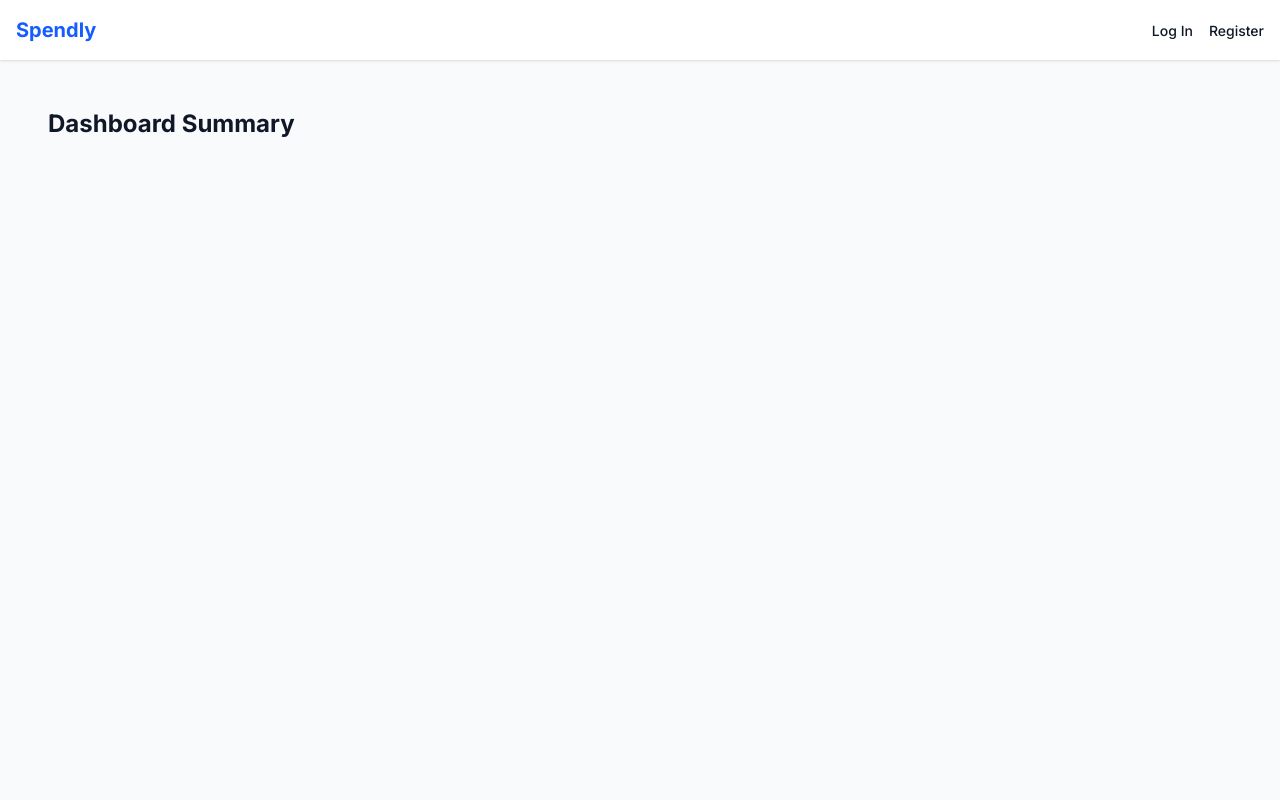
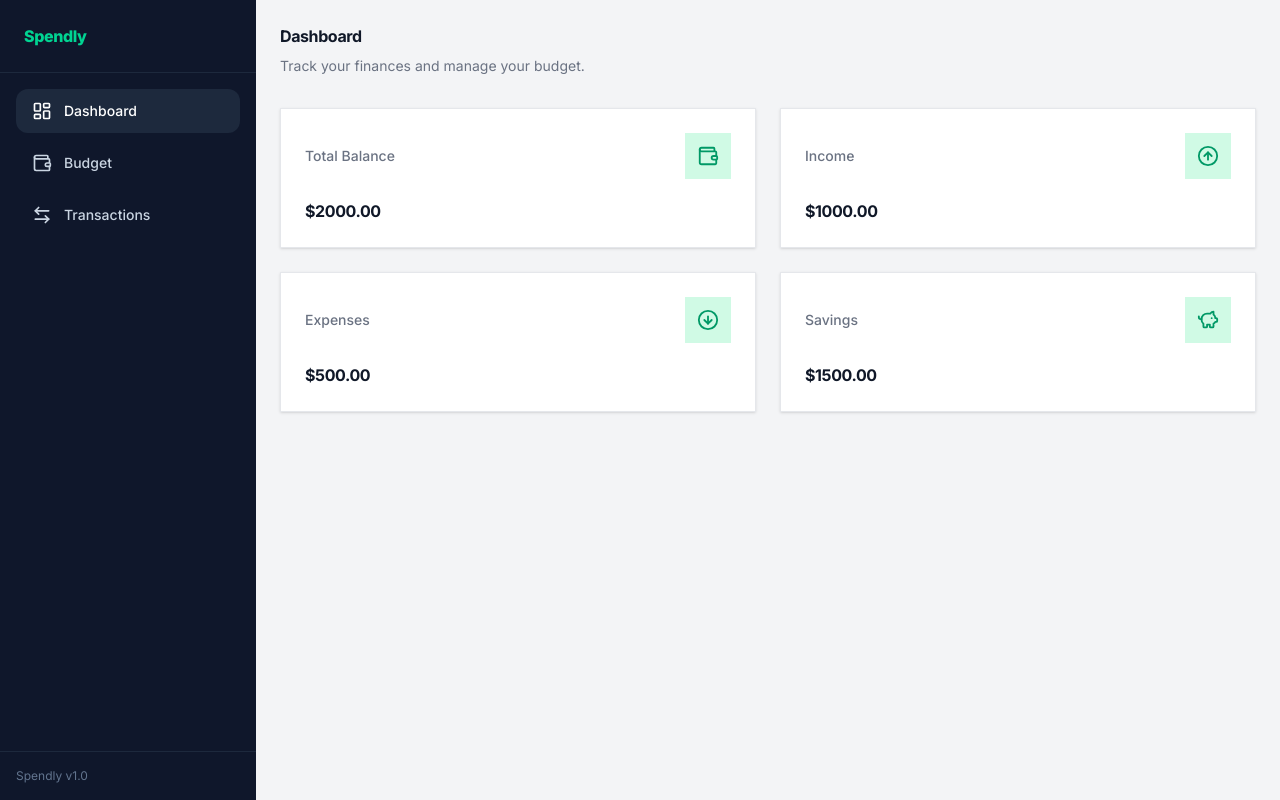
Before and after one commit to davidbte06/spendly-project23, a Next.js app: page /dashboard in a window 1280 px wide. Built offline with nearby package versions, Linux system fonts and the light colour scheme; no server answers.

Commit message:
Designed Layout for register, login and dashboard pages.

```diff
--- /dev/null
+++ b/app/(auth)/layout.tsx
@@ -0,0 +1,44 @@
+import Link from "next/link";
+
+export default function AuthLayout({
+  children,
+}: {
+  children: React.ReactNode;
+}) {
+  return (
+    <div className="min-h-screen bg-gray-50">
+
+      {/* Navbar */}
+      <nav className="border-b border-gray-200 bg-white px-6 py-4">
+        <div className="flex items-center justify-between">
+
+          <Link
+            href="/"
+            className="text-2xl font-extrabold tracking-tight text-emerald-600"
+          >
+            Spendly
+          </Link>
+
+          <div className="flex items-center gap-4">
+            <Link
+              href="/login"
+              className="text-sm font-medium hover:text-emerald-600"
+            >
+              Log In
+            </Link>
+
+            <Link
+              href="/register"
+              className="rounded-lg bg-emerald-500 px-4 py-2 text-sm font-medium text-white hover:bg-emerald-600"
+            >
+              Register
+            </Link>
+          </div>
+        </div>
+      </nav>
+
+      {/* Page Content */}
+      <main>{children}</main>
+    </div>
+  );
+}
--- a/app/(auth)/login/page.tsx
+++ b/app/(auth)/login/page.tsx
@@ -31,50 +31,76 @@ export default function LoginPage() {
     };
 
     return (
-        <div className="flex min-h-screen items-center justify-center bg-gray-100">
-            <div className="w-full max-w-md rounded-lg bg-white p-8 shadow-md">
-                <h1 className="mb-6 text-center text-2xl font-bold text-gray-900">
-                    Log In to Spendly
-                </h1>
+        <div className="flex min-h-screen items-center justify-center bg-gray-50 px-4">
+            <div className="w-full max-w-md rounded-2xl bg-white p-8 shadow-sm border border-gray-200">
 
+                {/* Logo / Title */}
+                <div className="mb-8 text-center">
+                    <h1 className="text-3xl font-extrabold tracking-tight text-emerald-600">
+                        Spendly
+                    </h1>
+
+                    <p className="mt-2 text-sm text-gray-500">
+                        Welcome back! Log in to continue.
+                    </p>
+                </div>
+
+                {/* Error Message */}
                 {error && (
-                    <p className="mb-4 rounded bg-red-100 p-2 text-center text-sm text-red-600">
+                    <p className="mb-4 rounded-lg bg-red-100 px-4 py-3 text-center text-sm text-red-600">
                         {error}
                     </p>
                 )}
 
-                <form onSubmit={handleSubmit} className="space-y-4">
+                {/* Form */}
+                <form onSubmit={handleSubmit} className="space-y-5">
+
+                    {/* Email */}
                     <div>
-                        <label className="mb-1 block text-sm font-medium text-gray-700">Email</label>
+                        <label className="mb-2 block text-sm font-medium text-gray-700">
+                            Email
+                        </label>
+
                         <input
                             type="email"
                             name="email"
                             required
-                            className="w-full rounded-md border border-gray-300 p-2 text-gray-900 focus:border-blue-500"
+                            placeholder="you@example.com"
+                            className="w-full rounded-xl border border-gray-300 px-4 py-3 text-gray-900 outline-none transition focus:border-emerald-500 focus:ring-2 focus:ring-emerald-100"
                         />
                     </div>
 
+                    {/* Password */}
                     <div>
-                        <label className="mb-1 block text-sm font-medium text-gray-700">Password</label>
+                        <label className="mb-2 block text-sm font-medium text-gray-700">
+                            Password
+                        </label>
+
                         <input
                             type="password"
                             name="password"
                             required
-                            className="w-full rounded-md border border-gray-300 p-2 text-gray-900 focus:border-blue-500"
+                            placeholder="Enter your password"
+                            className="w-full rounded-xl border border-gray-300 px-4 py-3 text-gray-900 outline-none transition focus:border-emerald-500 focus:ring-2 focus:ring-emerald-100"
                         />
                     </div>
 
+                    {/* Login Button */}
                     <button
                         type="submit"
-                        className="w-full rounded-md bg-blue-600 py-2 px-4 text-white hover:bg-blue-700"
+                        className="w-full rounded-xl bg-emerald-500 py-3 font-medium text-white transition hover:bg-emerald-600"
                     >
                         Log In
                     </button>
                 </form>
 
-                <p className="mt-4 text-center text-sm text-gray-600">
+                {/* Register Link */}
+                <p className="mt-6 text-center text-sm text-gray-600">
                     Don&apos;t have an account?{" "}
-                    <Link href="/register" className="text-blue-600 hover:underline">
+                    <Link
+                        href="/register"
+                        className="font-medium text-emerald-600 hover:text-emerald-700"
+                    >
                         Register
                     </Link>
                 </p>
--- a/app/(auth)/register/page.tsx
+++ b/app/(auth)/register/page.tsx
@@ -3,58 +3,84 @@ import Link from "next/link";
 
 export default function RegisterPage() {
     return (
-        <div className="flex min-h-screen items-center justify-center bg-gray-100">
-            <div className="w-full max-w-md rounded-lg bg-white p-8 shadow-md">
-                <h1 className="mb-6 text-center text-2xl font-bold text-gray-900">
-                    Create an Account
-                </h1>
+        <div className="flex min-h-screen items-center justify-center bg-gray-50 px-4">
+            <div className="w-full max-w-md rounded-2xl border border-gray-200 bg-white p-8 shadow-sm">
 
-                {/* The form triggers the server action 'registerUser' */}
-                <form action={registerUser} className="space-y-4">
+                {/* Logo / Header */}
+                <div className="mb-8 text-center">
+                    <h1 className="text-3xl font-extrabold tracking-tight text-emerald-600">
+                        Spendly
+                    </h1>
+
+                    <p className="mt-2 text-sm text-gray-500">
+                        Create your account and start tracking your finances.
+                    </p>
+                </div>
+
+                {/* Register Form */}
+                <form action={registerUser} className="space-y-5">
+
+                    {/* Name */}
                     <div>
-                        <label className="mb-1 block text-sm font-medium text-gray-700">Name</label>
+                        <label className="mb-2 block text-sm font-medium text-gray-700">
+                            Name
+                        </label>
+
                         <input
                             type="text"
                             name="name"
                             required
-                            className="w-full rounded-md border border-gray-300 p-2 text-gray-900 focus:border-blue-500 focus:ring-blue-500"
                             placeholder="John Doe"
+                            className="w-full rounded-xl border border-gray-300 px-4 py-3 text-gray-900 outline-none transition focus:border-emerald-500 focus:ring-2 focus:ring-emerald-100"
                         />
                     </div>
 
+                    {/* Email */}
                     <div>
-                        <label className="mb-1 block text-sm font-medium text-gray-700">Email Address</label>
+                        <label className="mb-2 block text-sm font-medium text-gray-700">
+                            Email Address
+                        </label>
+
                         <input
                             type="email"
                             name="email"
                             required
-                            className="w-full rounded-md border border-gray-300 p-2 text-gray-900 focus:border-blue-500 focus:ring-blue-500"
                             placeholder="john@example.com"
+                            className="w-full rounded-xl border border-gray-300 px-4 py-3 text-gray-900 outline-none transition focus:border-emerald-500 focus:ring-2 focus:ring-emerald-100"
                         />
                     </div>
 
+                    {/* Password */}
                     <div>
-                        <label className="mb-1 block text-sm font-medium text-gray-700">Password</label>
+                        <label className="mb-2 block text-sm font-medium text-gray-700">
+                            Password
+                        </label>
+
                         <input
                             type="password"
                             name="password"
                             required
-                            className="w-full rounded-md border border-gray-300 p-2 text-gray-900 focus:border-blue-500 focus:ring-blue-500"
-                            placeholder="••••••••"
+                            placeholder="Enter your password"
+                            className="w-full rounded-xl border border-gray-300 px-4 py-3 text-gray-900 outline-none transition focus:border-emerald-500 focus:ring-2 focus:ring-emerald-100"
                         />
                     </div>
 
+                    {/* Submit Button */}
                     <button
                         type="submit"
-                        className="w-full rounded-md bg-blue-600 py-2 px-4 text-white hover:bg-blue-700 transition-colors"
+                        className="w-full rounded-xl bg-emerald-500 py-3 font-medium text-white transition hover:bg-emerald-600"
                     >
-                        Register
+                        Create Account
                     </button>
                 </form>
 
-                <p className="mt-4 text-center text-sm text-gray-600">
+                {/* Login Link */}
+                <p className="mt-6 text-center text-sm text-gray-600">
                     Already have an account?{" "}
-                    <Link href="/login" className="text-blue-600 hover:underline">
+                    <Link
+                        href="/login"
+                        className="font-medium text-emerald-600 hover:text-emerald-700"
+                    >
                         Log in here
                     </Link>
                 </p>
--- /dev/null
+++ b/app/dashboard/layout.tsx
@@ -0,0 +1,17 @@
+import Sidebar from "@/components/layout/sidebar";
+
+export default function DashboardLayout({
+  children,
+}: {
+  children: React.ReactNode;
+}) {
+  return (
+    <div className="flex bg-gray-100">
+      <Sidebar />
+
+      <main className="flex-1 p-6">
+        {children}
+      </main>
+    </div>
+  );
+}
--- a/app/dashboard/page.tsx
+++ b/app/dashboard/page.tsx
@@ -1,7 +1,34 @@
+import DashboardHeader from "@/components/dashboard/DashboardHeader";
+import SummaryCard from "@/components/dashboard/SummaryCard";
+import { Wallet, ArrowDownCircle, ArrowUpCircle, PiggyBank, } from "lucide-react";
+
 export default function DashboardPage() {
     return (
-        <div className="p-8">
-            <h1 className="text-2xl font-bold">Dashboard Summary</h1>
+        <div>
+            <DashboardHeader />
+
+            <div className="grid grid-cols-1 gap-6 md:grid-cols-2 x1:grid-cols-4">
+                <SummaryCard
+                    title="Total Balance"
+                    amount="$2000.00"
+                    icon={Wallet}
+                />
+                <SummaryCard
+                    title="Income"
+                    amount="$1000.00"
+                    icon={ArrowUpCircle}
+                />
+                <SummaryCard
+                    title="Expenses"
+                    amount="$500.00"
+                    icon={ArrowDownCircle}
+                />
+                <SummaryCard
+                    title="Savings"
+                    amount="$1500.00"
+                    icon={PiggyBank}
+                />
+            </div>
         </div>
     );
 }
--- a/app/layout.tsx
+++ b/app/layout.tsx
@@ -1,68 +1,25 @@
 import type { Metadata } from "next";
 import { Inter } from "next/font/google";
 import "./globals.css";
-import Link from "next/link";
-import { auth, signOut } from "../auth";
 
-const inter = Inter({ subsets: ["latin"] });
+const inter = Inter({
+  subsets: ["latin"],
+});
 
 export const metadata: Metadata = {
   title: "Spendly",
   description: "Personal finance tracker",
 };
 
-export default async function RootLayout({
+export default function RootLayout({
   children,
-}: Readonly<{
+  }: {
     children: React.ReactNode;
-}>) {
-  // verify if user is authenticated on every page load
-  const session = await auth();
-
+  }) {
     return (
       <html lang="en">
         <body className={`${inter.className} bg-gray-50 text-gray-900`}>
-        {/* Navigation */}
-        <nav className="bg-white shadow-sm p-4 flex justify-between items-center">
-          <Link href="/" className="font-bold text-xl text-blue-600">
-            Spendly
-          </Link>
-
-          <div>
-            {session ? (
-              <div className="flex items-center gap-4">
-                <span className="text-sm text-gray-600">
-                  Hello, {session.user?.name || "User"}
-                </span>
-                {/* Log Out button (Server Action) */}
-                <form
-                  action={async () => {
-                    "use server";
-                    await signOut({ redirectTo: "/login" });
-                  }}
-                >
-                  <button type="submit" className="text-sm font-medium text-red-600 hover:underline">
-                    Log Out
-                  </button>
-                </form>
-              </div>
-            ) : (
-              <div className="space-x-4">
-                <Link href="/login" className="text-sm font-medium hover:text-blue-600">
-                  Log In
-                </Link>
-                <Link href="/register" className="text-sm font-medium hover:text-blue-600">
-                  Register
-                </Link>
-              </div>
-            )}
-          </div>
-        </nav>
-
-        {/* Page Content */}
-        <main className="max-w-7xl mx-auto p-4">
           {children}
-        </main>
         </body>
       </html>
     );
--- /dev/null
+++ b/components/dashboard/DashboardHeader.tsx
@@ -0,0 +1,14 @@
+export default function DashboardHeader() {
+    return (
+        <div className="mb-8 flex items-center justify-between">
+            <div>
+                <h1 className="text-3x1 font-bold tracking-tight text-gray-900">
+                    Dashboard
+                </h1>
+                <p className="mt-2 text-sm text-gray-500">
+                    Track your finances and manage your budget.
+                </p>
+            </div>
+        </div>
+    )
+}
--- /dev/null
+++ b/components/dashboard/SummaryCard.tsx
@@ -0,0 +1,30 @@
+import { LucideIcon } from "lucide-react";
+
+type SummaryCardProps = {
+    title: string;
+    amount: string;
+    icon: LucideIcon;
+}
+
+export default function SummaryCard({title, amount, icon:Icon,}: SummaryCardProps) {
+    return (
+        <div className="rounded-2x1 border border-gray-200 bg-white p-6 shadow-sm">
+            <div className="flex items-center justify-between">
+                <p className="text-sm font-medium text-gray-500">
+                    {title}
+                </p>
+
+                <div className="rounded-x1 bg-emerald-100 p-3 text-emerald-600">
+                    <Icon size={22}/>
+                </div>
+
+            </div>
+
+            <div className="mt-5">
+                <h2 className="text-3x1 font-bold tracking-tight text-gray-900">
+                    {amount}
+                </h2>
+            </div>
+        </div>
+    )
+}
--- /dev/null
+++ b/components/layout/sidebar.tsx
@@ -0,0 +1,49 @@
+import Link from "next/link";
+import{
+    LayoutDashboard,
+    Wallet,
+    ArrowLeftRight
+} from "lucide-react";
+
+export default function Sidebar() {
+    return (
+        <aside className="flex min-h-screen w-64 flex-col bg-slate-900 text-white">
+            <div className="border-b border-slate-800 px-6 py-6">
+                <h1 className="text-2x1 font-extrabold tracking-tight text-emerald-400">
+                    Spendly
+                </h1>
+            </div>
+            <nav className="flex-1 space-y-2 p-4">
+                <Link
+                href="/dashboard"
+                className="flex items-center gap-3 rounded-xl bg-slate-800 px-4 py-3 text-sm font-medium text-white transition hover:bg-slate-700"
+                >
+                <LayoutDashboard size={20} />
+                Dashboard
+                </Link>
+
+                <Link
+                href="/dashboard/budget"
+                className="flex items-center gap-3 rounded-xl px-4 py-3 text-sm font-medium text-slate-300 transition hover:bg-slate-800 hover:text-white"
+                >
+                <Wallet size={20} />
+                Budget
+                </Link>
+
+                <Link
+                href="/dashboard/transactions"
+                className="flex items-center gap-3 rounded-xl px-4 py-3 text-sm font-medium text-slate-300 transition hover:bg-slate-800 hover:text-white"
+                >
+                <ArrowLeftRight size={20} />
+                Transactions
+                </Link>
+            </nav>
+            <div className="border-t border-slate-800 p-4">
+                <p className="text-xs text-slate-500">
+                Spendly v1.0
+                </p>
+            </div>
+        </aside>
+    )
+
+}
--- a/package.json
+++ b/package.json
@@ -14,6 +14,7 @@
     "@prisma/adapter-pg": "^7.8.0",
     "@prisma/client": "^7.8.0",
     "bcryptjs": "^3.0.3",
+    "lucide-react": "^1.16.0",
     "next": "16.2.6",
     "next-auth": "^5.0.0-beta.31",
     "pg": "^8.21.0",
```
Also changed, not shown: 1 other file (tests, documents, lock files or other folders). Lines whose indentation alone changed are shown as unchanged.
